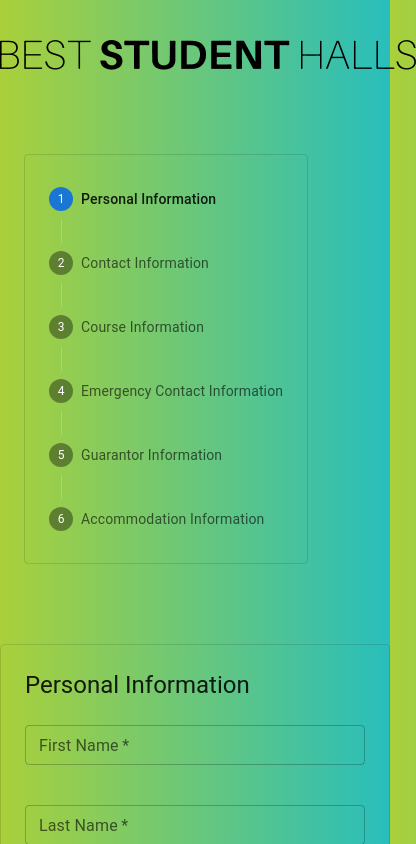
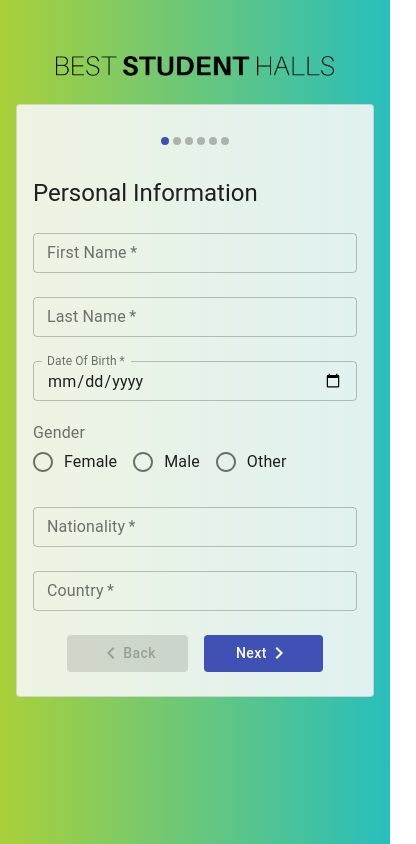
Before and after one commit to mnamegaurav/stepper_form_react_mui_example, a React (Create React App) app: page / in a window 390 px wide. Shown: the top 844 px of the page, 416 px wide, since content can reach past the window. Built offline with nearby package versions, Linux system fonts and the light colour scheme.

Commit message:
fixed phone numbe field, responsivenes for mobile

```diff
--- a/src/App.js
+++ b/src/App.js
@@ -1,4 +1,6 @@
 import React from "react";
+import KeyboardArrowLeft from "@material-ui/icons/KeyboardArrowLeft";
+import KeyboardArrowRight from "@material-ui/icons/KeyboardArrowRight";
 import {
   Box,
   Stepper,
@@ -8,7 +10,10 @@ import {
   Typography,
   Grid,
   Paper,
-} from "@mui/material";
+  MobileStepper,
+  Container,
+} from "@material-ui/core";
+import { makeStyles, useTheme } from "@material-ui/core/styles";
 
 import PersonalInformation from "./components/PersonalInformation";
 import ContactInformation from "./components/ContactInformation";
@@ -17,6 +22,53 @@ import EmergencyContactInformation from "./components/EmergencyContactInformatio
 import GuarantorInformation from "./components/GuarantorInformation";
 import AccommodationInformation from "./components/AccommodationInformation";
 import Success from "./components/Success";
+import BaseForm from "./layouts/BaseForm";
+
+const useStyles = makeStyles((theme) => ({
+  bshLogo: {
+    [theme.breakpoints.up("md")]: {
+      height: "2rem",
+    },
+    height: "20px",
+  },
+  container: {
+    justifyContent: "center",
+  },
+  mobileStepper: {
+    [theme.breakpoints.up("md")]: {
+      display: "none",
+    },
+    display: "flex",
+    flexGrow: 1,
+    background: "transparent",
+    paddingLeft: "0",
+    paddingRight: "0",
+    justifyContent: "center",
+  },
+  mobileOnly: {
+    [theme.breakpoints.up("md")]: {
+      display: "none",
+    },
+    display: "block",
+  },
+  desktopOnly: {
+    [theme.breakpoints.up("md")]: {
+      display: "block",
+    },
+    display: "none",
+  },
+  responsiveButtonGroup: {
+    display: "flex",
+    justifyContent: "center",
+    [theme.breakpoints.up("md")]: {
+      justifyContent: "flex-start",
+    },
+  },
+  responsiveNextBtn: {
+    marginLeft: theme.spacing(2),
+    [theme.breakpoints.up("md")]: {},
+  },
+}));
 
 const steps = [
   "Personal Information",
@@ -28,14 +80,16 @@ const steps = [
 ];
 
 export default function App() {
+  const classes = useStyles();
+  const theme = useTheme();
+
   const [activeStep, setActiveStep] = React.useState(0);
   const [formState, setFormState] = React.useState({});
 
-  const handleInputChange = (event) => {
-    console.log(formState);
+  const handleInputChange = ({ fieldName, fieldValue }) => {
     setFormState((prevFormState) => ({
       ...prevFormState,
-      [event.target.name]: event.target.value,
+      [fieldName]: fieldValue,
     }));
   };
 
@@ -100,22 +154,55 @@ export default function App() {
     }
   };
 
+  const nextButton = () => (
+    <Button
+      onClick={handleNext}
+      disableElevation
+      variant="contained"
+      color="primary"
+      className={classes.responsiveNextBtn}
+    >
+      {activeStep === steps.length - 1 ? "Finish" : "Next"}
+      {theme.direction === "rtl" ? (
+        <KeyboardArrowLeft />
+      ) : (
+        <KeyboardArrowRight />
+      )}
+    </Button>
+  );
+
+  const backButton = () => (
+    <Button
+      color="inherit"
+      disabled={activeStep === 0}
+      onClick={handleBack}
+      variant="contained"
+      disableElevation
+    >
+      {theme.direction === "rtl" ? (
+        <KeyboardArrowRight />
+      ) : (
+        <KeyboardArrowLeft />
+      )}
+      Back
+    </Button>
+  );
+
   return (
-    <Grid container spacing={10}>
-      <Grid item md={12}>
-        <Box style={{ textAlign: "center" }} mt={5}>
-          <img alt="bsh" src="bsh_logo.png" width="416" height="30" />
+    <Box>
+      <Box style={{ textAlign: "center" }} mt={7} mb={3}>
+        <img alt="bsh" src="bsh_logo.png" className={classes.bshLogo} />
       </Box>
-      </Grid>
-      <Grid item md={3}>
-        <Box ml={3}>
-          <Paper
-            elevation={1}
-            variant="outlined"
+      <Container>
+        <Grid container spacing={4} className={classes.container}>
+          <Grid item md={4} xl={3} className={classes.desktopOnly}>
+            <Paper variant="outlined" style={{ background: "#f9f9f9e0" }}>
+              <Box p={3}>
+                <Stepper
+                  activeStep={activeStep}
+                  orientation="vertical"
                   style={{ background: "transparent" }}
                 >
-            <Box p={3}>
-              <Stepper activeStep={activeStep} orientation="vertical">
                   {steps.map((label, index) => (
                     <Step key={label}>
                       <StepLabel>{label}</StepLabel>
@@ -124,15 +211,10 @@ export default function App() {
                 </Stepper>
               </Box>
             </Paper>
-        </Box>
           </Grid>
-      <Grid item md={8}>
-        <Paper
-          elevation={1}
-          variant="outlined"
-          style={{ background: "transparent" }}
-        >
-          <Box p={3}>
+          <Grid item md={8} xl={9}>
+            <Paper variant="outlined" style={{ background: "#f9f9f9e0" }}>
+              <Box py={3}>
                 {activeStep === steps.length ? (
                   <Success
                     handleReset={handleReset}
@@ -141,35 +223,34 @@ export default function App() {
                   />
                 ) : (
                   <>
-                <Box mb={3}>
-                  <Typography variant="h5">{steps[activeStep]}</Typography>
+                    <BaseForm>
+                      <Box className={classes.mobileOnly}>
+                        <MobileStepper
+                          variant="dots"
+                          steps={steps.length}
+                          position="static"
+                          activeStep={activeStep}
+                          className={classes.mobileStepper}
+                        />
                       </Box>
-                <Box>{renderForm(activeStep)}</Box>
-                <Box mt={3}>
-                  <Button
-                    color="inherit"
-                    disabled={activeStep === 0}
-                    onClick={handleBack}
-                    variant="outlined"
-                    disableElevation
-                  >
-                    Back
-                  </Button>
-                  <Button
-                    onClick={handleNext}
-                    disableElevation
-                    variant="contained"
-                    color="info"
-                    style={{ marginLeft: "10px" }}
-                  >
-                    {activeStep === steps.length - 1 ? "Finish" : "Next"}
-                  </Button>
+                      <Box my={3}>
+                        <Typography variant="h5">
+                          {steps[activeStep]}
+                        </Typography>
                       </Box>
+                      {renderForm(activeStep)}
+                      <Box mt={3} className={classes.responsiveButtonGroup}>
+                        {backButton()}
+                        {nextButton()}
+                      </Box>
+                    </BaseForm>
                   </>
                 )}
               </Box>
             </Paper>
           </Grid>
         </Grid>
+      </Container>
+    </Box>
   );
 }
--- a/src/components/AccommodationInformation.jsx
+++ b/src/components/AccommodationInformation.jsx
@@ -7,15 +7,13 @@ import {
   FormLabel,
   FormControlLabel,
   Radio,
-} from "@mui/material";
-
-import BaseForm from "../layouts/BaseForm";
+} from "@material-ui/core";
 
 export default function AccommodationInformation(props) {
   const { formState, handleInputChange } = props;
 
   return (
-    <BaseForm>
+    <>
       <Grid container spacing={3}>
         <Grid item xs={12} md={12}>
           <TextField
@@ -26,7 +24,12 @@ export default function AccommodationInformation(props) {
             variant="outlined"
             name="emailsIdsOfAllPeople"
             defaultValue={formState.emailsIdsOfAllPeople}
-            onChange={handleInputChange}
+            onChange={(event) =>
+              handleInputChange({
+                fieldName: event.target.name,
+                fieldValue: event.target.value,
+              })
+            }
             placeholder="e.g. Peter Parker:peterparker@gmail.com"
             rows={4}
             fullWidth
@@ -43,7 +46,12 @@ export default function AccommodationInformation(props) {
               aria-label="howLongToStay"
               name="howLongToStay"
               defaultValue={formState.howLongToStay}
-              onChange={handleInputChange}
+              onChange={(event) =>
+              handleInputChange({
+                fieldName: event.target.name,
+                fieldValue: event.target.value,
+              })
+            }
               required
             >
               <FormControlLabel
@@ -69,7 +77,12 @@ export default function AccommodationInformation(props) {
                 name="otherLengthOfStay"
                 disabled={parseInt(formState.howLongToStay) !== 1}
                 defaultValue={formState.otherLengthOfStay}
-                onChange={handleInputChange}
+                onChange={(event) =>
+              handleInputChange({
+                fieldName: event.target.name,
+                fieldValue: event.target.value,
+              })
+            }
               />
             </RadioGroup>
           </FormControl>
@@ -80,7 +93,12 @@ export default function AccommodationInformation(props) {
             size="small"
             label="When do you wish to move in to this accommodation?"
             variant="outlined"
-            onChange={handleInputChange}
+            onChange={(event) =>
+              handleInputChange({
+                fieldName: event.target.name,
+                fieldValue: event.target.value,
+              })
+            }
             name="moveInDate"
             type="date"
             fullWidth
@@ -98,7 +116,12 @@ export default function AccommodationInformation(props) {
             variant="outlined"
             name="roomType"
             defaultValue={formState.roomType}
-            onChange={handleInputChange}
+            onChange={(event) =>
+              handleInputChange({
+                fieldName: event.target.name,
+                fieldValue: event.target.value,
+              })
+            }
             fullWidth
           />
         </Grid>
@@ -113,7 +136,12 @@ export default function AccommodationInformation(props) {
               aria-label="isMedicalConditionOrDisability"
               name="isMedicalConditionOrDisability"
               defaultValue={formState.isMedicalConditionOrDisability}
-              onChange={handleInputChange}
+              onChange={(event) =>
+              handleInputChange({
+                fieldName: event.target.name,
+                fieldValue: event.target.value,
+              })
+            }
               required
             >
               <FormControlLabel value="1" control={<Radio />} label="Yes" />
@@ -129,12 +157,17 @@ export default function AccommodationInformation(props) {
             variant="outlined"
             name="specialRequirements"
             defaultValue={formState.specialRequirements}
-            onChange={handleInputChange}
+            onChange={(event) =>
+              handleInputChange({
+                fieldName: event.target.name,
+                fieldValue: event.target.value,
+              })
+            }
             rows={4}
             fullWidth
           />
         </Grid>
       </Grid>
-    </BaseForm>
+    </>
   );
 }
--- a/src/components/ContactInformation.jsx
+++ b/src/components/ContactInformation.jsx
@@ -1,14 +1,12 @@
 import React from "react";
-import { Grid, TextField } from "@mui/material";
-import PhoneInput from "react-phone-number-input";
-
-import BaseForm from "../layouts/BaseForm";
+import { Grid, TextField } from "@material-ui/core";
+import PhoneInput from "react-phone-input-2";
 
 export default function ContactInformation(props) {
   const { formState, handleInputChange } = props;
 
   return (
-    <BaseForm>
+    <>
       <Grid container spacing={3}>
         <Grid item xs={12} md={6}>
           <TextField
@@ -18,21 +16,41 @@ export default function ContactInformation(props) {
             variant="outlined"
             name="email"
             defaultValue={formState.email}
-            onChange={handleInputChange}
+            onChange={(event) =>
+              handleInputChange({
+                fieldName: event.target.name,
+                fieldValue: event.target.value,
+              })
+            }
             fullWidth
           />
         </Grid>
         <Grid item xs={12} md={6}>
           <PhoneInput
+            inputStyle={{
+              font: "inherit",
+              width: "100%",
+              height: "1.1876em",
+              margin: "0",
+              display: "block",
+              minWidth: "0",
+              background: "transparent",
+            }}
+            specialLabel="Mobile Number"
             required
+            placeholder="Mobile Number"
             size="small"
             label="Mobile Number"
             variant="outlined"
             name="mobileNumber"
             fullWidth
-            defaultValue={formState.mobileNumber}
-            onChange={(value) => console.log(value)}
-            inputComponent={TextField}
+            value={formState.mobileNumber}
+            onChange={(value) =>
+              handleInputChange({
+                fieldName: "mobileNumber",
+                fieldValue: value,
+              })
+            }
           />
         </Grid>
         <Grid item xs={12} md={6}>
@@ -44,7 +62,12 @@ export default function ContactInformation(props) {
             name="addressLine1"
             fullWidth
             defaultValue={formState.addressLine1}
-            onChange={handleInputChange}
+            onChange={(event) =>
+              handleInputChange({
+                fieldName: event.target.name,
+                fieldValue: event.target.value,
+              })
+            }
           />
         </Grid>
         <Grid item xs={12} md={6}>
@@ -56,7 +79,12 @@ export default function ContactInformation(props) {
             name="addressLine2"
             fullWidth
             defaultValue={formState.addressLine2}
-            onChange={handleInputChange}
+            onChange={(event) =>
+              handleInputChange({
+                fieldName: event.target.name,
+                fieldValue: event.target.value,
+              })
+            }
           />
         </Grid>
         <Grid item xs={12} md={4}>
@@ -68,7 +96,12 @@ export default function ContactInformation(props) {
             name="city"
             fullWidth
             defaultValue={formState.city}
-            onChange={handleInputChange}
+            onChange={(event) =>
+              handleInputChange({
+                fieldName: event.target.name,
+                fieldValue: event.target.value,
+              })
+            }
           />
         </Grid>
         <Grid item xs={12} md={4}>
@@ -80,7 +113,12 @@ export default function ContactInformation(props) {
             name="state"
             fullWidth
             defaultValue={formState.state}
-            onChange={handleInputChange}
+            onChange={(event) =>
+              handleInputChange({
+                fieldName: event.target.name,
+                fieldValue: event.target.value,
+              })
+            }
           />
         </Grid>
         <Grid item xs={12} md={4}>
@@ -92,10 +130,15 @@ export default function ContactInformation(props) {
             name="zip"
             fullWidth
             defaultValue={formState.zip}
-            onChange={handleInputChange}
+            onChange={(event) =>
+              handleInputChange({
+                fieldName: event.target.name,
+                fieldValue: event.target.value,
+              })
+            }
           />
         </Grid>
       </Grid>
-    </BaseForm>
+    </>
   );
 }
--- a/src/components/CourseInformation.jsx
+++ b/src/components/CourseInformation.jsx
@@ -6,15 +6,13 @@ import {
   FormControl,
   Select,
   InputLabel,
-} from "@mui/material";
-
-import BaseForm from "../layouts/BaseForm";
+} from "@material-ui/core";
 
 export default function CourseInformation(props) {
   const { formState, handleInputChange } = props;
 
   return (
-    <BaseForm>
+    <>
       <Grid container spacing={3}>
         <Grid item xs={12}>
           <TextField
@@ -24,7 +22,12 @@ export default function CourseInformation(props) {
             variant="outlined"
             name="university"
             defaultValue={formState.university}
-            onChange={handleInputChange}
+            onChange={(event) =>
+              handleInputChange({
+                fieldName: event.target.name,
+                fieldValue: event.target.value,
+              })
+            }
             fullWidth
           />
         </Grid>
@@ -37,7 +40,12 @@ export default function CourseInformation(props) {
             name="course"
             fullWidth
             defaultValue={formState.course}
-            onChange={handleInputChange}
+            onChange={(event) =>
+              handleInputChange({
+                fieldName: event.target.name,
+                fieldValue: event.target.value,
+              })
+            }
           />
         </Grid>
         <Grid item xs={12}>
@@ -46,13 +54,19 @@ export default function CourseInformation(props) {
               Enrollment Status (for the next academic year)
             </InputLabel>
             <Select
+              size="small"
               labelId="demo-simple-select-label"
               label="Enrollment Status (for the next academic year)"
               variant="outlined"
               name="enrollmentStatus"
               fullWidth
               defaultValue={formState.enrollmentStatus}
-              onChange={handleInputChange}
+              onChange={(event) =>
+              handleInputChange({
+                fieldName: event.target.name,
+                fieldValue: event.target.value,
+              })
+            }
               required
             >
               <MenuItem value={1}>First Year Undergraduate</MenuItem>
@@ -65,6 +79,6 @@ export default function CourseInformation(props) {
           </FormControl>
         </Grid>
       </Grid>
-    </BaseForm>
+    </>
   );
 }
--- a/src/components/PersonalInformation.jsx
+++ b/src/components/PersonalInformation.jsx
@@ -7,16 +7,15 @@ import {
   FormLabel,
   FormControlLabel,
   Radio,
-} from "@mui/material";
+} from "@material-ui/core";
 
-import BaseForm from "../layouts/BaseForm";
 
 export default function PersonalInformation(props) {
   const { formState, handleInputChange } = props;
 
   return (
-    <BaseForm>
-      <Grid container spacing={5}>
+    <>
+      <Grid container spacing={3}>
         <Grid item xs={12} md={6}>
           <TextField
             required
@@ -25,7 +24,12 @@ export default function PersonalInformation(props) {
             variant="outlined"
             name="firstName"
             defaultValue={formState.firstName}
-            onChange={handleInputChange}
+            onChange={(event) =>
+              handleInputChange({
+                fieldName: event.target.name,
+                fieldValue: event.target.value,
+              })
+            }
             fullWidth
           />
         </Grid>
@@ -38,19 +42,30 @@ export default function PersonalInformation(props) {
             name="lastName"
             fullWidth
             defaultValue={formState.lastName}
-            onChange={handleInputChange}
+            onChange={(event) =>
+              handleInputChange({
+                fieldName: event.target.name,
+                fieldValue: event.target.value,
+              })
+            }
           />
         </Grid>
         <Grid item xs={12} md={6}>
           <TextField
             required
             size="small"
-            onChange={handleInputChange}
+            onChange={(event) =>
+              handleInputChange({
+                fieldName: event.target.name,
+                fieldValue: event.target.value,
+              })
+            }
             id="date"
             name="dob"
             label="Date Of Birth"
             type="date"
             fullWidth
+            variant="outlined"
             defaultValue={formState.dob || new Date()}
             InputLabelProps={{
               shrink: true,
@@ -65,7 +80,12 @@ export default function PersonalInformation(props) {
               aria-label="gender"
               name="gender"
               defaultValue={formState.gender}
-              onChange={handleInputChange}
+              onChange={(event) =>
+              handleInputChange({
+                fieldName: event.target.name,
+                fieldValue: event.target.value,
+              })
+            }
             >
               <FormControlLabel
                 value="female"
@@ -90,7 +110,12 @@ export default function PersonalInformation(props) {
             name="nationality"
             fullWidth
             defaultValue={formState.nationality}
-            onChange={handleInputChange}
+            onChange={(event) =>
+              handleInputChange({
+                fieldName: event.target.name,
+                fieldValue: event.target.value,
+              })
+            }
           />
         </Grid>
         <Grid item xs={12} md={6}>
@@ -102,10 +127,15 @@ export default function PersonalInformation(props) {
             name="country"
             fullWidth
             defaultValue={formState.country}
-            onChange={handleInputChange}
+            onChange={(event) =>
+              handleInputChange({
+                fieldName: event.target.name,
+                fieldValue: event.target.value,
+              })
+            }
           />
         </Grid>
       </Grid>
-    </BaseForm>
+    </>
   );
 }
--- a/src/components/Success.jsx
+++ b/src/components/Success.jsx
@@ -1,5 +1,5 @@
 import React from "react";
-import { Button, Typography, Box } from "@mui/material";
+import { Button, Typography, Box } from "@material-ui/core";
 
 import BaseForm from "../layouts/BaseForm";
 
--- a/src/index.css
+++ b/src/index.css
@@ -6,6 +6,9 @@ body {
   -webkit-font-smoothing: antialiased;
   -moz-osx-font-smoothing: grayscale;
   background: linear-gradient(90deg, #aad03a 0%, #28bebc 100%);
+  background-repeat: no-repeat;
+  background-position: center;
+  background-attachment: fixed;
 }
 
 code {
@@ -18,3 +21,7 @@ button {
   padding-left: 2rem !important;
   padding-right: 2rem !important;
 }
+
+.react-tel-input .special-label {
+  display: none !important;
+}
--- a/src/layouts/BaseForm.jsx
+++ b/src/layouts/BaseForm.jsx
@@ -1,9 +1,13 @@
 import React from "react";
-import { Box } from "@mui/material";
-import "react-phone-number-input/style.css";
+import { Box, Container } from "@material-ui/core";
+import "react-phone-input-2/lib/material.css";
 
 export default function BaseForm(props) {
   const { children } = props;
 
-  return <Box>{children}</Box>;
+  return (
+    <Box>
+      <Container>{children}</Container>
+    </Box>
+  );
 }
```
Also changed, not shown: package.json (+3 -4 lines), src/components/EmergencyContactInformation.jsx (+77 -18 lines), src/components/GuarantorInformation.jsx (+72 -17 lines), src/index.js (+6 -6 lines), 2 other files (tests, documents, lock files or other folders). Lines whose indentation alone changed are shown as unchanged.
